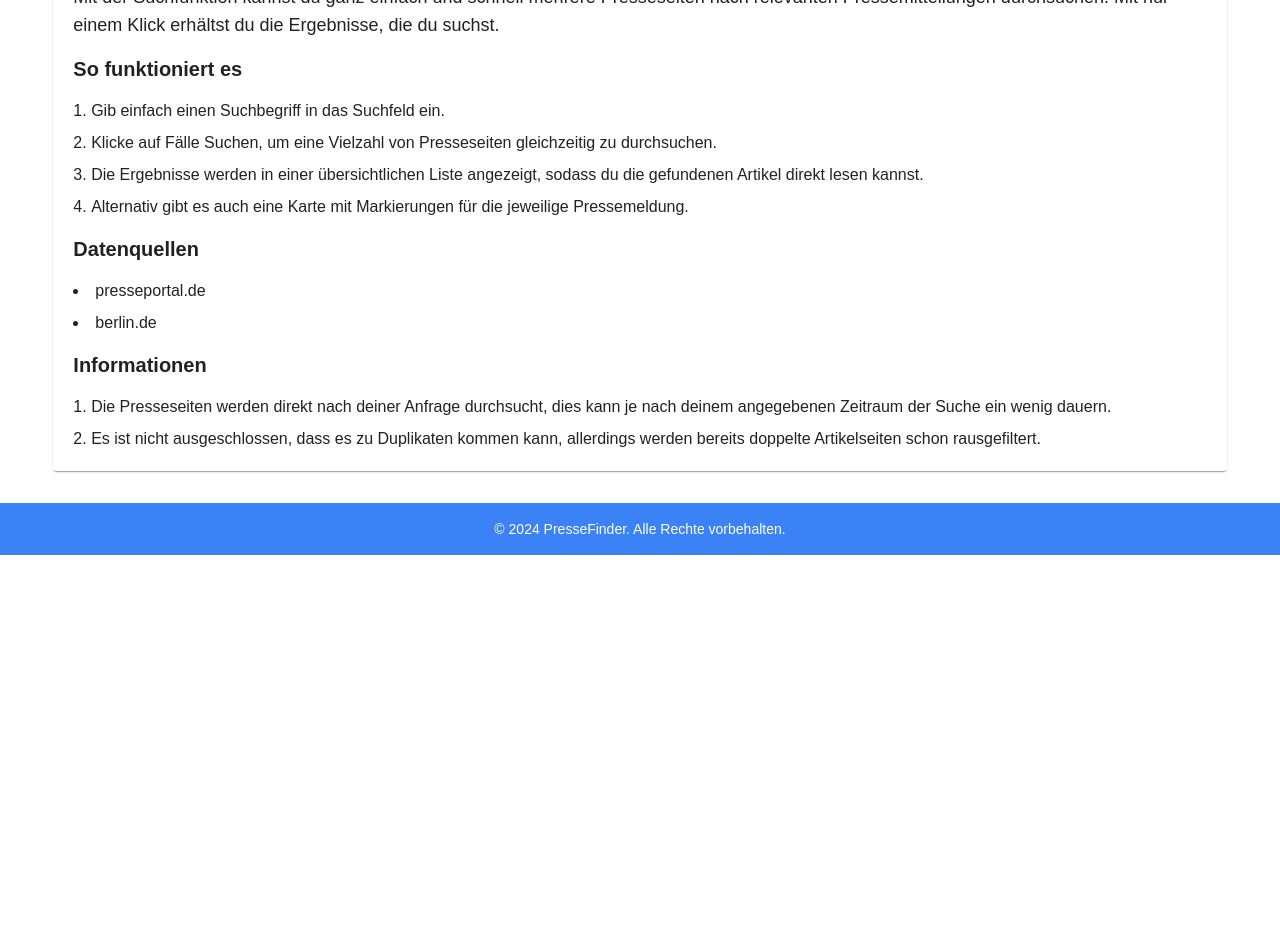
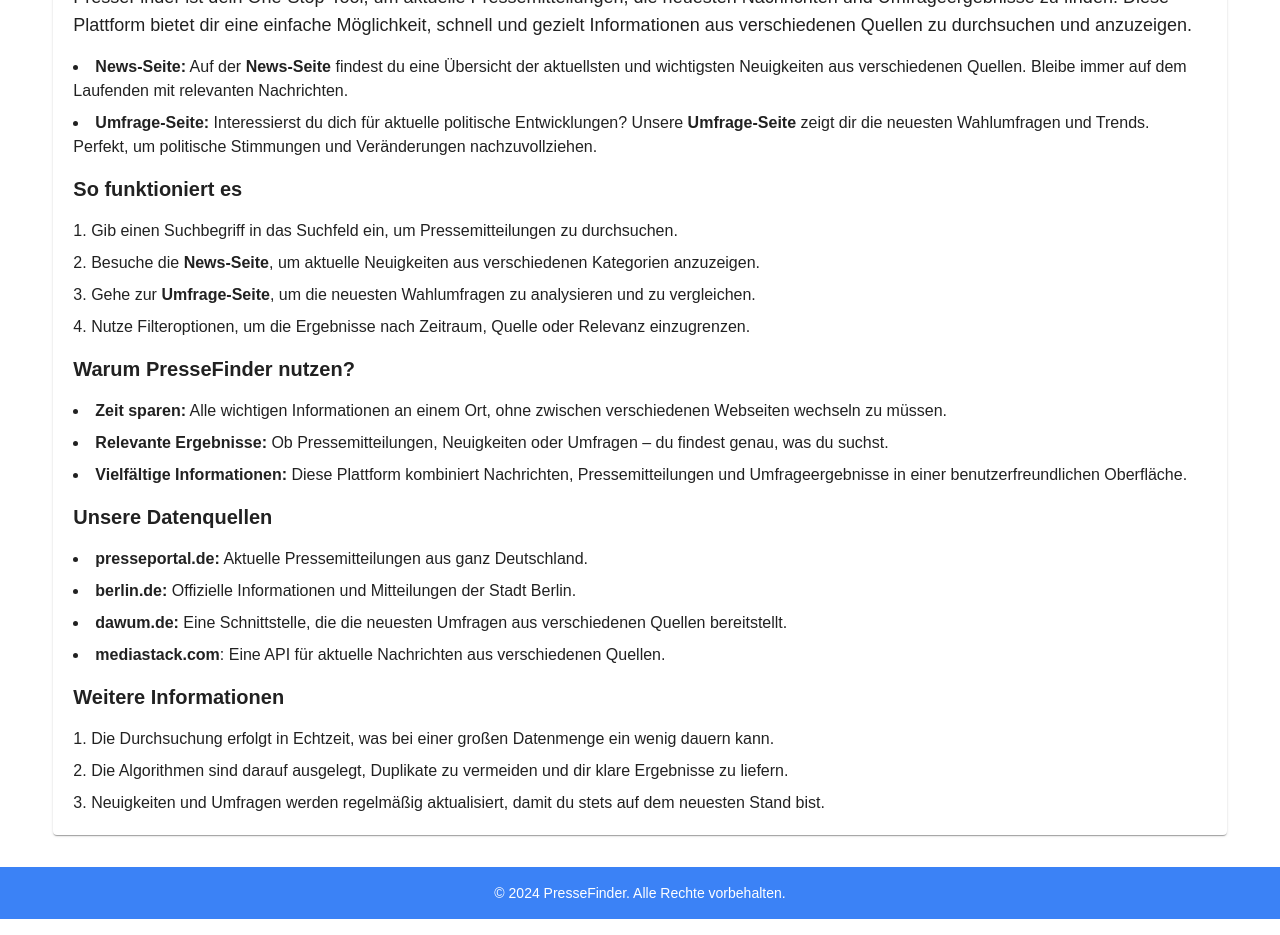
Before and after one commit to Davide131297/new-pressemitteilungen-next, a Next.js app: page / in a window 1280 px wide. Shown: the part 1380-2315 px from the top of the page. Before the commit the page ends 1951 px from the top, so only its background shows below. Built offline with nearby package versions, Linux system fonts and the light colour scheme.

Commit message:
neues willkomen

```diff
--- a/components/welcome.tsx
+++ b/components/welcome.tsx
@@ -4,35 +4,112 @@ const Welcome = () => {
   return (
     <Paper className="w-11/12 mx-auto bg-transparent p-5">
       <div className="text-left space-y-4">
-                <h4 className="text-2xl font-bold">Willkommen auf der Seite PresseFinder</h4>
+        <h4 className="text-2xl font-bold">
+          Willkommen auf der Seite PresseFinder
+        </h4>
         <p className="text-lg">
-                    Mit der Suchfunktion kannst du ganz einfach und schnell mehrere Presseseiten nach relevanten Pressemitteilungen durchsuchen. Mit nur einem Klick erhältst du die Ergebnisse, die du suchst.
+          PresseFinder ist dein One-Stop-Tool, um aktuelle Pressemitteilungen,
+          die neuesten Nachrichten und Umfrageergebnisse zu finden. Diese
+          Plattform bietet dir eine einfache Möglichkeit, schnell und gezielt
+          Informationen aus verschiedenen Quellen zu durchsuchen und anzuzeigen.
         </p>
+        <ul className="list-disc list-inside space-y-2">
+          <li>
+            <strong>News-Seite:</strong> Auf der <strong>News-Seite</strong>{' '}
+            findest du eine Übersicht der aktuellsten und wichtigsten
+            Neuigkeiten aus verschiedenen Quellen. Bleibe immer auf dem
+            Laufenden mit relevanten Nachrichten.
+          </li>
+          <li>
+            <strong>Umfrage-Seite:</strong> Interessierst du dich für aktuelle
+            politische Entwicklungen? Unsere <strong>Umfrage-Seite</strong>{' '}
+            zeigt dir die neuesten Wahlumfragen und Trends. Perfekt, um
+            politische Stimmungen und Veränderungen nachzuvollziehen.
+          </li>
+        </ul>
         <h5 className="text-xl font-semibold">So funktioniert es</h5>
         <ol className="list-decimal list-inside space-y-2">
-                    <li>Gib einfach einen Suchbegriff in das Suchfeld ein.</li>
-                    <li>Klicke auf Fälle Suchen, um eine Vielzahl von Presseseiten gleichzeitig zu durchsuchen.</li>
-                    <li>Die Ergebnisse werden in einer übersichtlichen Liste angezeigt, sodass du die gefundenen Artikel direkt lesen kannst.</li>
-                    <li>Alternativ gibt es auch eine Karte mit Markierungen für die jeweilige Pressemeldung.</li>
+          <li>
+            Gib einen Suchbegriff in das Suchfeld ein, um Pressemitteilungen zu
+            durchsuchen.
+          </li>
+          <li>
+            Besuche die <strong>News-Seite</strong>, um aktuelle Neuigkeiten aus
+            verschiedenen Kategorien anzuzeigen.
+          </li>
+          <li>
+            Gehe zur <strong>Umfrage-Seite</strong>, um die neuesten
+            Wahlumfragen zu analysieren und zu vergleichen.
+          </li>
+          <li>
+            Nutze Filteroptionen, um die Ergebnisse nach Zeitraum, Quelle oder
+            Relevanz einzugrenzen.
+          </li>
+        </ol>
+        <h5 className="text-xl font-semibold">Warum PresseFinder nutzen?</h5>
+        <ul className="list-disc list-inside space-y-2">
+          <li>
+            <strong>Zeit sparen:</strong> Alle wichtigen Informationen an einem
+            Ort, ohne zwischen verschiedenen Webseiten wechseln zu müssen.
+          </li>
+          <li>
+            <strong>Relevante Ergebnisse:</strong> Ob Pressemitteilungen,
+            Neuigkeiten oder Umfragen – du findest genau, was du suchst.
+          </li>
+          <li>
+            <strong>Vielfältige Informationen:</strong> Diese Plattform
+            kombiniert Nachrichten, Pressemitteilungen und Umfrageergebnisse in
+            einer benutzerfreundlichen Oberfläche.
+          </li>
+        </ul>
+        <h5 className="text-xl font-semibold">Unsere Datenquellen</h5>
+        <ul className="list-disc list-inside space-y-2">
+          <li>
+            <strong>presseportal.de:</strong> Aktuelle Pressemitteilungen aus
+            ganz Deutschland.
+          </li>
+          <li>
+            <strong>berlin.de:</strong> Offizielle Informationen und
+            Mitteilungen der Stadt Berlin.
+          </li>
+          <li>
+            <strong>dawum.de:</strong> Eine Schnittstelle, die die neuesten
+            Umfragen aus verschiedenen Quellen bereitstellt.
+          </li>
+          <li>
+            <strong>mediastack.com</strong>: Eine API für aktuelle Nachrichten
+            aus verschiedenen Quellen.
+          </li>
+        </ul>
+        <h5 className="text-xl font-semibold">Weitere Informationen</h5>
+        <ol className="list-decimal list-inside space-y-2">
+          <li>
+            Die Durchsuchung erfolgt in Echtzeit, was bei einer großen
+            Datenmenge ein wenig dauern kann.
+          </li>
+          <li>
+            Die Algorithmen sind darauf ausgelegt, Duplikate zu vermeiden und
+            dir klare Ergebnisse zu liefern.
+          </li>
+          <li>
+            Neuigkeiten und Umfragen werden regelmäßig aktualisiert, damit du
+            stets auf dem neuesten Stand bist.
+          </li>
         </ol>
         {/*
-                <h5 className="text-xl font-semibold">Warum unsere Webseite nutzen?</h5>
-                <ul className="list-disc list-inside space-y-2">
-                    <li><strong>Zeit sparen:</strong> Durchsuche mehrere Quellen gleichzeitig und spare wertvolle Zeit.</li>
-                    <li><strong>Aktuell und relevant:</strong> Finde aktuelle Pressemitteilungen zu deinen Suchbegriffen.</li>
-                    <li><strong>Einfach und effizient:</strong> Unsere Suchfunktion ist benutzerfreundlich und liefert dir die gewünschten Informationen schnell und unkompliziert.</li>
-                </ul>
+        <h5 className="text-xl font-semibold">Kontaktiere uns</h5>
+        <p className="text-lg">
+          Hast du Fragen, Feedback oder Verbesserungsvorschläge? Wir freuen uns,
+          von dir zu hören! Schreibe uns eine E-Mail an{' '}
+          <a
+            href="mailto:support@pressefinder.de"
+            className="text-blue-600 underline"
+          >
+            support@pressefinder.de
+          </a>
+          .
+        </p>
         */}
-                <h5 className="text-xl font-semibold">Datenquellen</h5>
-                <ul className="list-disc list-inside space-y-2">
-                    <li>presseportal.de</li>
-                    <li>berlin.de</li>
-                </ul>
-                <h5 className="text-xl font-semibold">Informationen</h5>
-                <ol className="list-decimal list-inside space-y-2">
-                    <li>Die Presseseiten werden direkt nach deiner Anfrage durchsucht, dies kann je nach deinem angegebenen Zeitraum der Suche ein wenig dauern.</li>
-                    <li>Es ist nicht ausgeschlossen, dass es zu Duplikaten kommen kann, allerdings werden bereits doppelte Artikelseiten schon rausgefiltert.</li>
-                </ol>
       </div>
     </Paper>
   );
```
Lines whose indentation alone changed are shown as unchanged.
